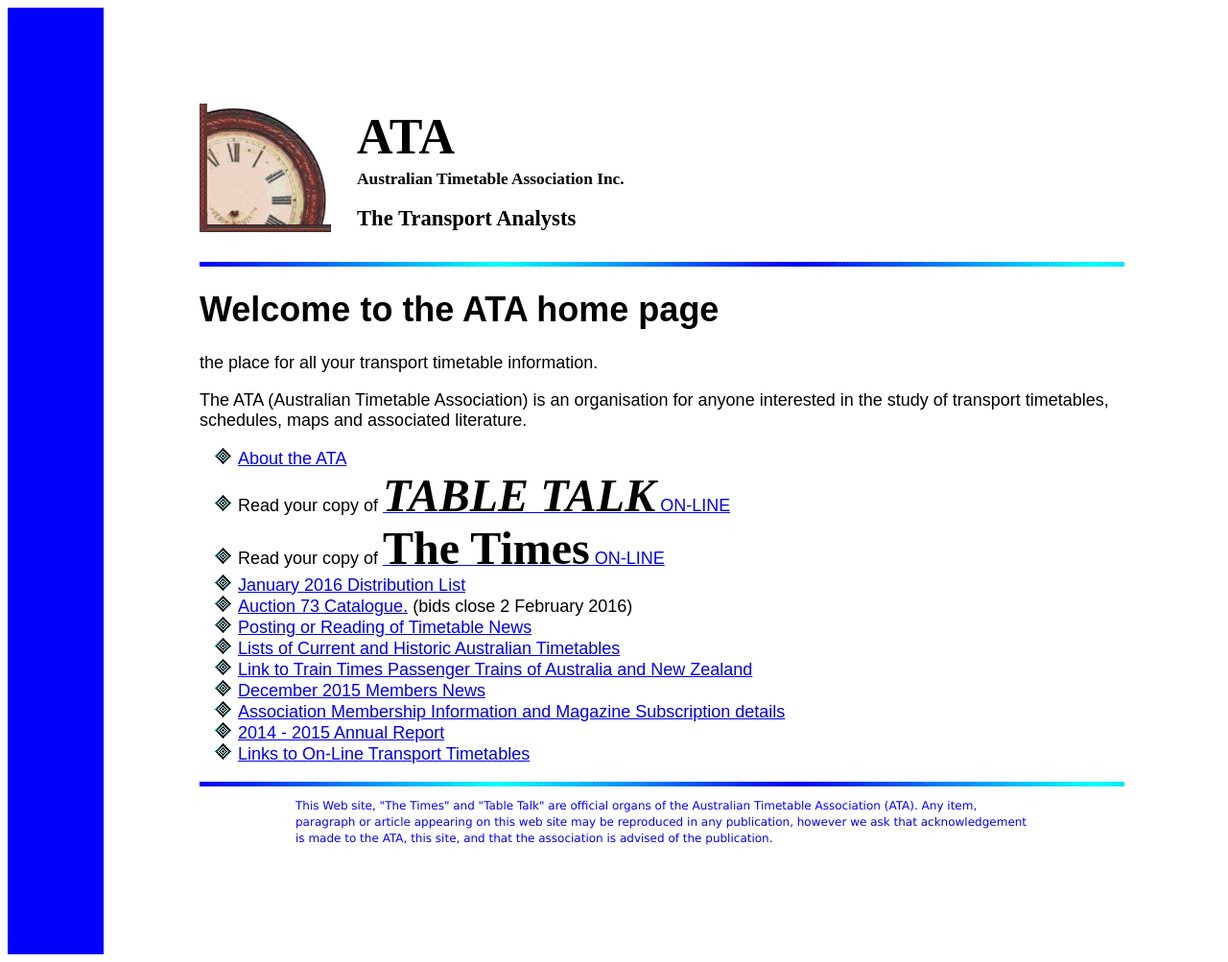
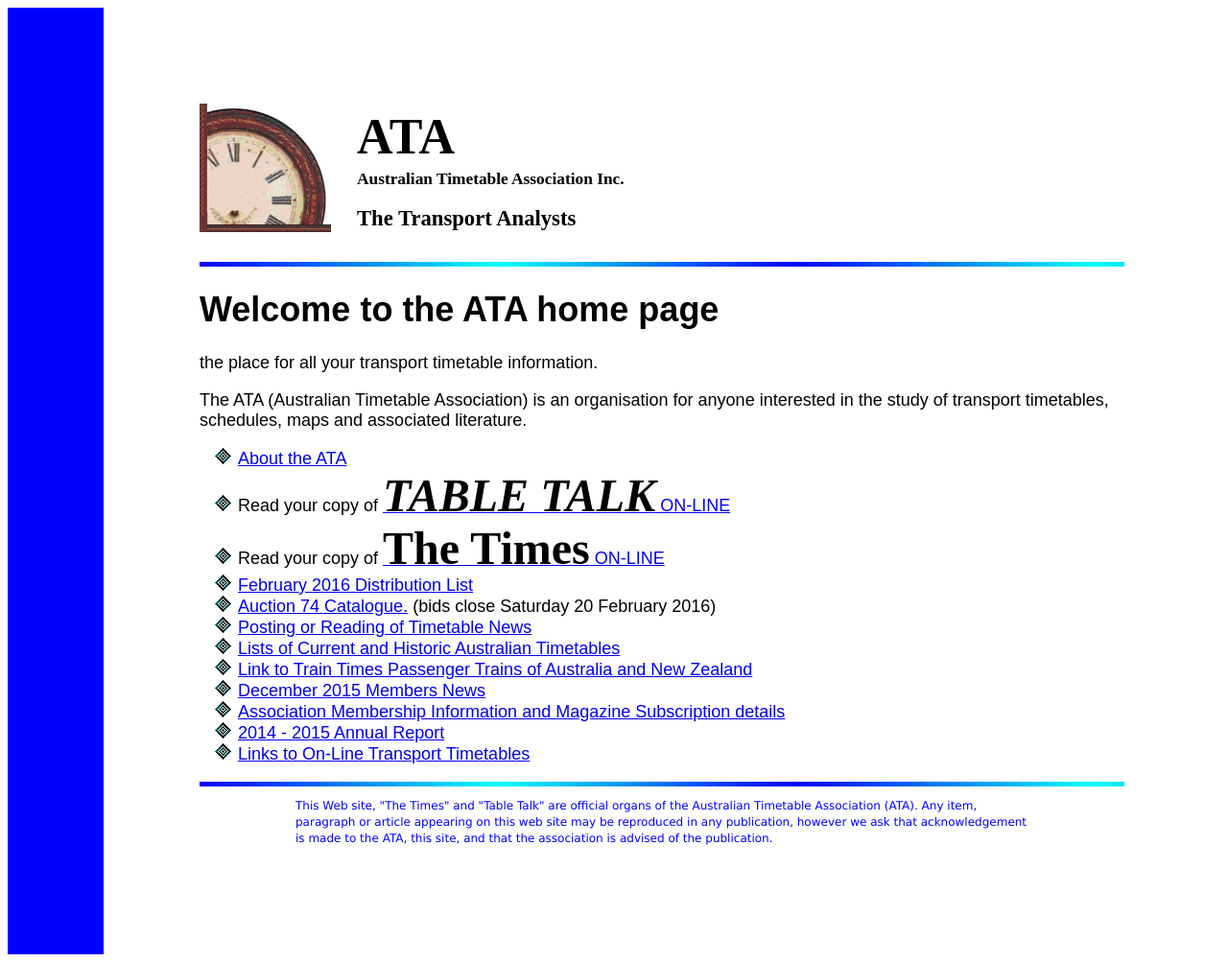
Before and after one commit to austta/austta.org.au, a Jekyll site: the page built from index.md, in a window 1280 px wide. Shown: the whole page at 96% size. Built offline with Jekyll 4.4.1, drawn with Linux system fonts in a browser that asks for light colours.

Commit message:
Spaces in filenames, add February PDF

```diff
--- a/_config.yml
+++ b/_config.yml
@@ -15,3 +15,4 @@
 
 exclude:
 - README.md
+- fixups_sh
--- a/index.md
+++ b/index.md
@@ -10,8 +10,8 @@
 * [About the ATA](membship.htm)
 * Read your copy of [<span class="TableTalkLogo">Table Talk</span> ON-LINE](ttalk.htm)
 * Read your copy of [<span class="TimesLogo">The Times</span> ON-LINE](times.htm)
-* [January 2016 Distribution List](ATA DL Jan16.pdf)
-* [Auction 73 Catalogue.](Auction Catalogue 73 Jan 2016.pdf) (bids close 2 February 2016)
+* [February 2016 Distribution List](ATA%20DL%20Feb16.pdf)
+* [Auction 74 Catalogue.](ATA%20Auction%2074%20Feb%2016%20Catalogue.pdf) (bids close Saturday 20 February 2016)
 * [Posting or Reading of Timetable News](news2.htm)
 * [Lists of Current and Historic Australian Timetables](current.htm)
 * [Link to Train Times Passenger Trains of Australia and New Zealand](http://www.traintimes.net.au)
```
Also changed, not shown: README.md, 2 other files.
